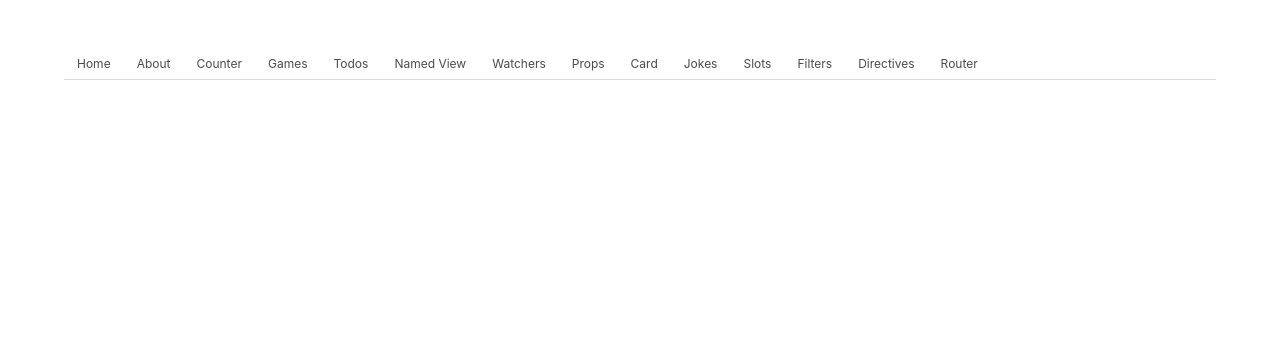
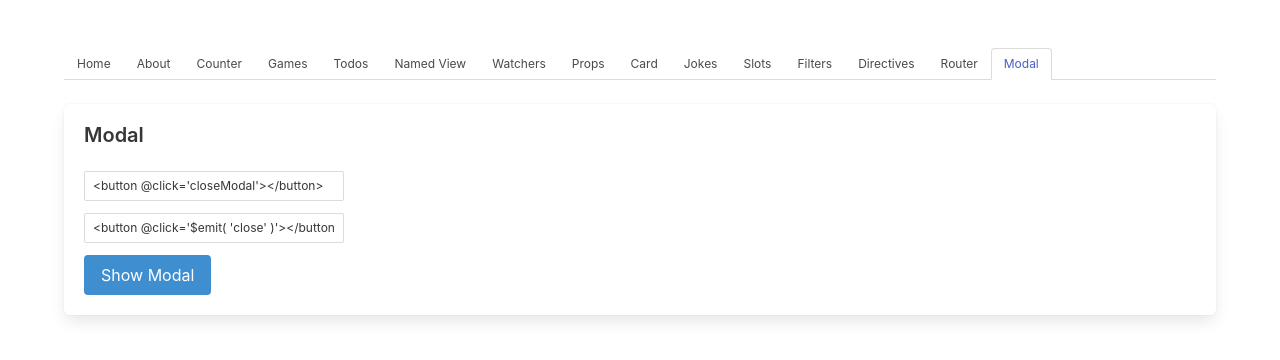
Before and after one commit to peterdierx/vue-playground, a Vue app: page /modal in a window 1280 px wide. Shown: the top 360 px of the page. Built offline with nearby package versions, Linux system fonts and the light colour scheme.

Commit message:
modal component

```diff
--- /dev/null
+++ b/src/components/Modal.vue
@@ -0,0 +1,36 @@
+<template>
+  <div class='modal is-active'>
+    <div class='modal-background'></div>
+    <div class='modal-content'>
+      <div class='box'>
+        <article class='media'>
+          <div class='media-content'>
+            <div class='content'>
+              <p>
+                <strong>Vue</strong>
+                <br>
+                Vue is a progressive framework for building user interfaces. Unlike other monolithic frameworks,
+                Vue is designed from the ground up to be incrementally adoptable. The core library is focused on
+                the view layer only, and is easy to pick up and integrate with other libraries or existing projects.
+                On the other hand, Vue is also perfectly capable of powering sophisticated Single-Page Applications
+                when used in combination with modern tooling and supporting libraries.
+              </p>
+            </div>
+          </div>
+        </article>
+      </div>
+    </div>
+    <button @click='closeModal' class='modal-close is-large' aria-label='close'></button>
+  </div>
+</template>
+
+<script>
+  export default {
+    name: 'Modal',
+    methods: {
+      closeModal() {
+        this.$emit( 'close' )
+      }
+    },
+  }
+</script>
--- a/src/router.js
+++ b/src/router.js
@@ -12,6 +12,7 @@ import Props        from '@/views/Props'
 import Card         from '@/views/Card'
 import Slots        from '@/views/Slots'
 import SimpleRouter from '@/views/SimpleRouter'
+import ModalShow    from '@/views/ModalShow'
 
 // COMPONENTS
 import Counter    from '@/components/Counter'
@@ -44,6 +45,7 @@ export default new Router({
     { path: '/filters',    name: 'filters',  component: Filters },
     { path: '/directives', name: 'direct',   component: Directive },
     { path: '/router',     name: 'router',   component: SimpleRouter },
+    { path: '/modal',      name: 'modal',    component: ModalShow },
     {
       name: 'namedview',
       path: '/namedview/:id',
--- /dev/null
+++ b/src/views/ModalShow.vue
@@ -0,0 +1,37 @@
+<template>
+  <div class='box'>
+    <h5 class='title is-5'>Modal</h5>
+    <div class=field>
+      <div class='control'>
+        <input type='text' class='input is-small is-width' value="<button @click='closeModal'></button>" readonly>
+      </div>
+    </div>
+    <div class='field'>
+      <div class='control'>
+        <input type='text' class='input is-small is-width' value="<button @click='$emit( 'close' )'></button>" readonly>
+      </div>
+    </div>
+    <button @click='show = true' class='button is-info'>Show Modal</button>
+    <modal v-show='show' @close='show = false'></modal>
+  </div>
+</template>
+
+<script>
+  import Modal from '@/components/Modal'
+
+  export default {
+    name: 'ModalShow',
+    components: { Modal },
+    data() {
+      return {
+        show: false
+      }
+    }
+  }
+</script>
+
+<style scoped>
+  .is-width {
+    width: 260px;
+  }
+</style>
--- a/src/views/Playground.vue
+++ b/src/views/Playground.vue
@@ -15,6 +15,7 @@
       <router-link to='/filters'    ref='filters'    active-class='is-active' tag='li'><a>Filters</a></router-link>
       <router-link to='/directives' ref='directives' active-class='is-active' tag='li'><a>Directives</a></router-link>
       <router-link to='/router'     ref='router'     active-class='is-active' tag='li'><a>Router</a></router-link>
+      <router-link to='/modal'      ref='modal'      active-class='is-active' tag='li'><a>Modal</a></router-link>
     </ul>
   </div>
 </template>
```
